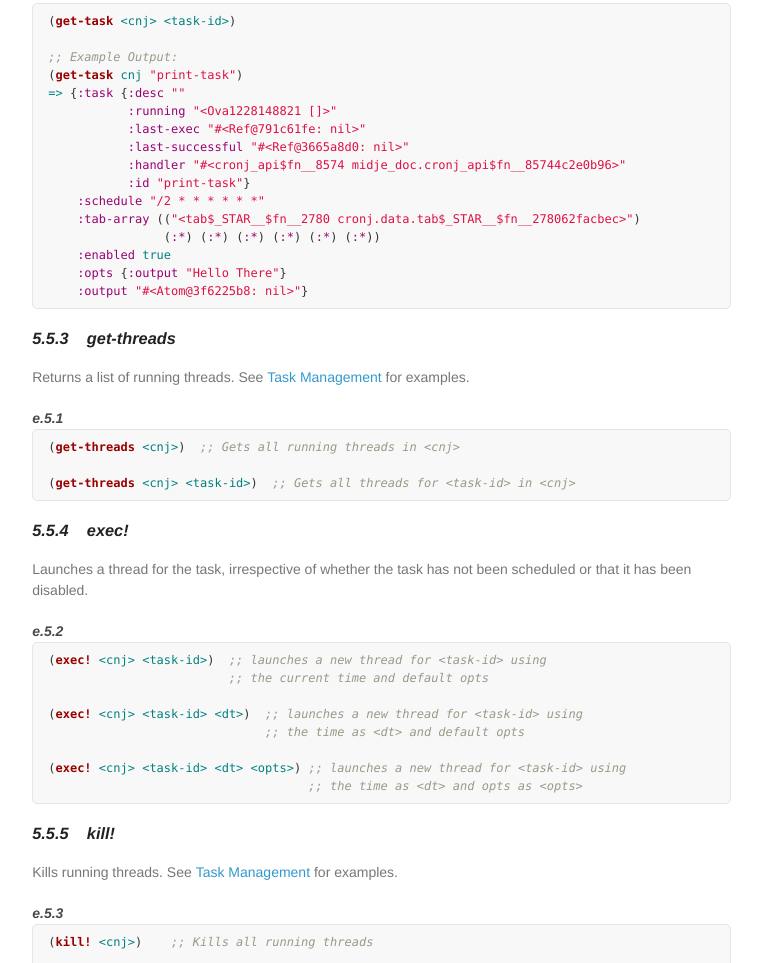
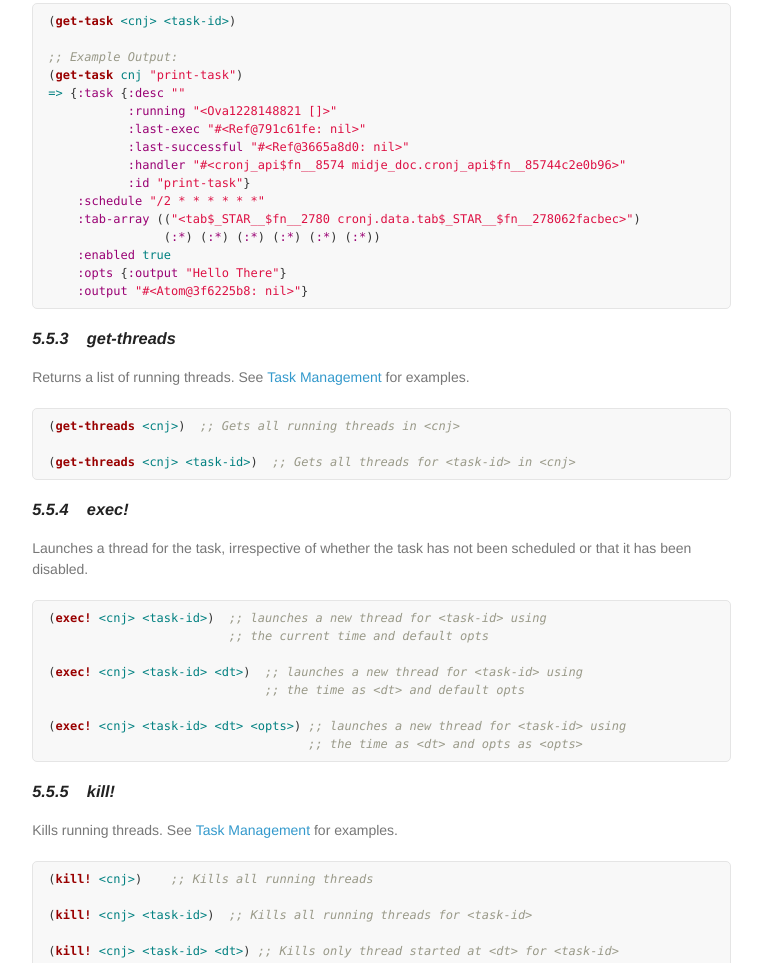
Before and after one commit to zcaudate-me/cronj, a plain HTML site: page index.html in a window 1280 px wide. Shown: the part 11037-12000 px from the top of the page, without its empty margins (375-1137 px from the left). Drawn offline with Linux system fonts and the light colour scheme.

Commit message:
fixed numbering

```diff
--- a/index.html
+++ b/index.html
@@ -610,11 +610,11 @@ header div.heading {
     <span class="ss">:opts</span> <span class="p">{</span><span class="ss">:output</span> <span class="s">&quot;Hello There&quot;</span><span class="p">}</span>
     <span class="ss">:output</span> <span class="s">&quot;#&lt;Atom@3f6225b8: nil&gt;&quot;</span><span class="p">}</span>
 </pre></div>
-</div><div><a name="get-threads"></a><h3><i>5.5.3 &nbsp;&nbsp; get-threads</i></h3></div><div><p>Returns a list of running threads. See <a href='#task-management'>Task Management</a> for examples.</p></div><div><h4><i>e.5.1</i></h4><div class="highlight"><pre><span class="p">(</span><span class="nf">get-threads</span> <span class="nv">&lt;cnj&gt;</span><span class="p">)</span>  <span class="c1">;; Gets all running threads in &lt;cnj&gt;</span>
+</div><div><a name="get-threads"></a><h3><i>5.5.3 &nbsp;&nbsp; get-threads</i></h3></div><div><p>Returns a list of running threads. See <a href='#task-management'>Task Management</a> for examples.</p></div><div><div class="highlight"><pre><span class="p">(</span><span class="nf">get-threads</span> <span class="nv">&lt;cnj&gt;</span><span class="p">)</span>  <span class="c1">;; Gets all running threads in &lt;cnj&gt;</span>
 
 <span class="p">(</span><span class="nf">get-threads</span> <span class="nv">&lt;cnj&gt;</span> <span class="nv">&lt;task-id&gt;</span><span class="p">)</span>  <span class="c1">;; Gets all threads for &lt;task-id&gt; in &lt;cnj&gt;</span>
 </pre></div>
-</div><div><a name="exec!"></a><h3><i>5.5.4 &nbsp;&nbsp; exec!</i></h3></div><div><p>Launches a thread for the task, irrespective of whether the task has not been scheduled or that it has been disabled.</p></div><div><h4><i>e.5.2</i></h4><div class="highlight"><pre><span class="p">(</span><span class="nf">exec!</span> <span class="nv">&lt;cnj&gt;</span> <span class="nv">&lt;task-id&gt;</span><span class="p">)</span>  <span class="c1">;; launches a new thread for &lt;task-id&gt; using</span>
+</div><div><a name="exec!"></a><h3><i>5.5.4 &nbsp;&nbsp; exec!</i></h3></div><div><p>Launches a thread for the task, irrespective of whether the task has not been scheduled or that it has been disabled.</p></div><div><div class="highlight"><pre><span class="p">(</span><span class="nf">exec!</span> <span class="nv">&lt;cnj&gt;</span> <span class="nv">&lt;task-id&gt;</span><span class="p">)</span>  <span class="c1">;; launches a new thread for &lt;task-id&gt; using</span>
                          <span class="c1">;; the current time and default opts</span>
 
 <span class="p">(</span><span class="nf">exec!</span> <span class="nv">&lt;cnj&gt;</span> <span class="nv">&lt;task-id&gt;</span> <span class="nv">&lt;dt&gt;</span><span class="p">)</span>  <span class="c1">;; launches a new thread for &lt;task-id&gt; using</span>
@@ -623,7 +623,7 @@ header div.heading {
 <span class="p">(</span><span class="nf">exec!</span> <span class="nv">&lt;cnj&gt;</span> <span class="nv">&lt;task-id&gt;</span> <span class="nv">&lt;dt&gt;</span> <span class="nv">&lt;opts&gt;</span><span class="p">)</span> <span class="c1">;; launches a new thread for &lt;task-id&gt; using</span>
                                     <span class="c1">;; the time as &lt;dt&gt; and opts as &lt;opts&gt;</span>
 </pre></div>
-</div><div><a name="kill!"></a><h3><i>5.5.5 &nbsp;&nbsp; kill!</i></h3></div><div><p>Kills running threads. See <a href='#task-management'>Task Management</a> for examples.</p></div><div><h4><i>e.5.3</i></h4><div class="highlight"><pre><span class="p">(</span><span class="nf">kill!</span> <span class="nv">&lt;cnj&gt;</span><span class="p">)</span>    <span class="c1">;; Kills all running threads</span>
+</div><div><a name="kill!"></a><h3><i>5.5.5 &nbsp;&nbsp; kill!</i></h3></div><div><p>Kills running threads. See <a href='#task-management'>Task Management</a> for examples.</p></div><div><div class="highlight"><pre><span class="p">(</span><span class="nf">kill!</span> <span class="nv">&lt;cnj&gt;</span><span class="p">)</span>    <span class="c1">;; Kills all running threads</span>
 
 <span class="p">(</span><span class="nf">kill!</span> <span class="nv">&lt;cnj&gt;</span> <span class="nv">&lt;task-id&gt;</span><span class="p">)</span>  <span class="c1">;; Kills all running threads for &lt;task-id&gt;</span>
 
```
